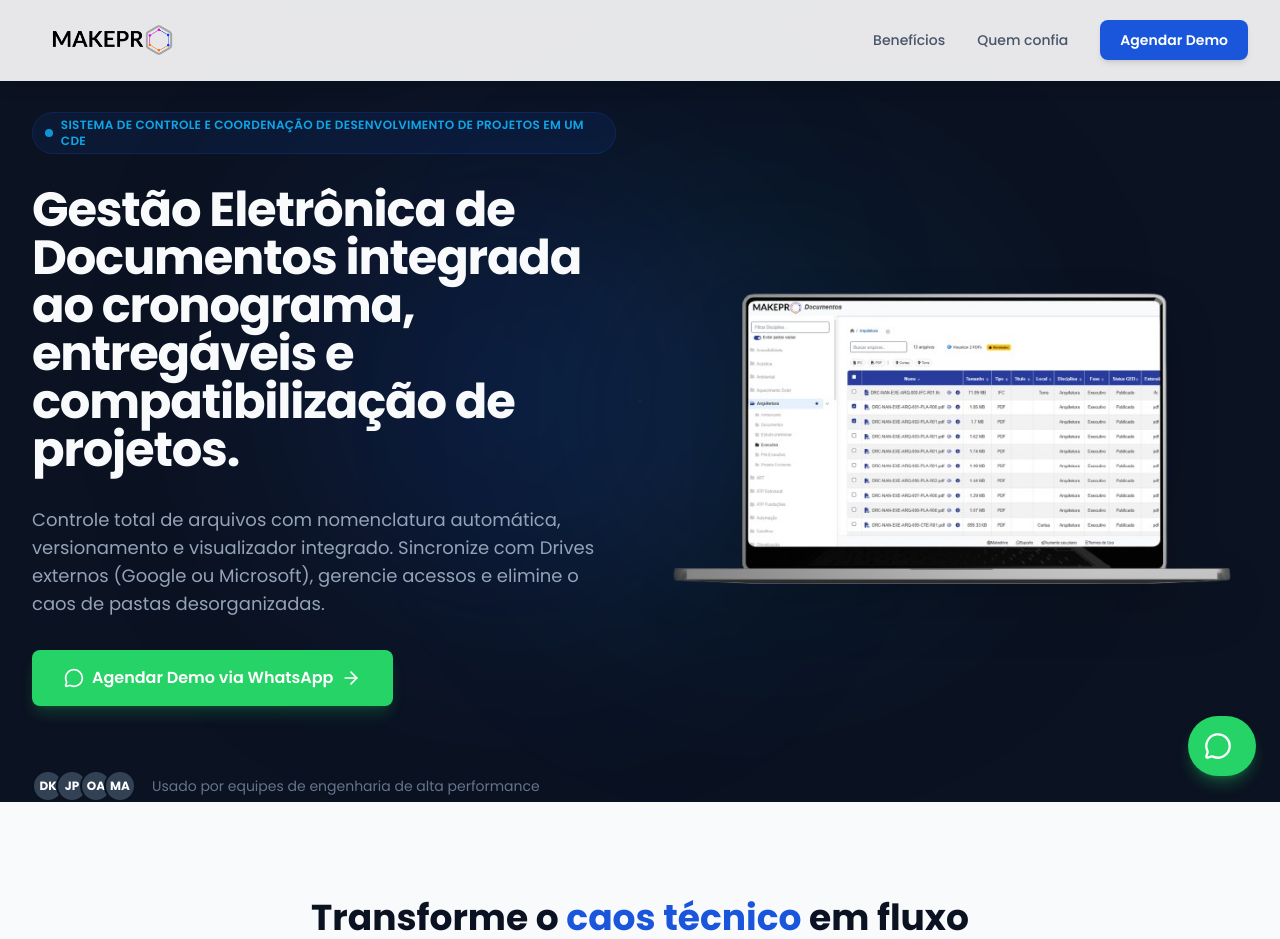
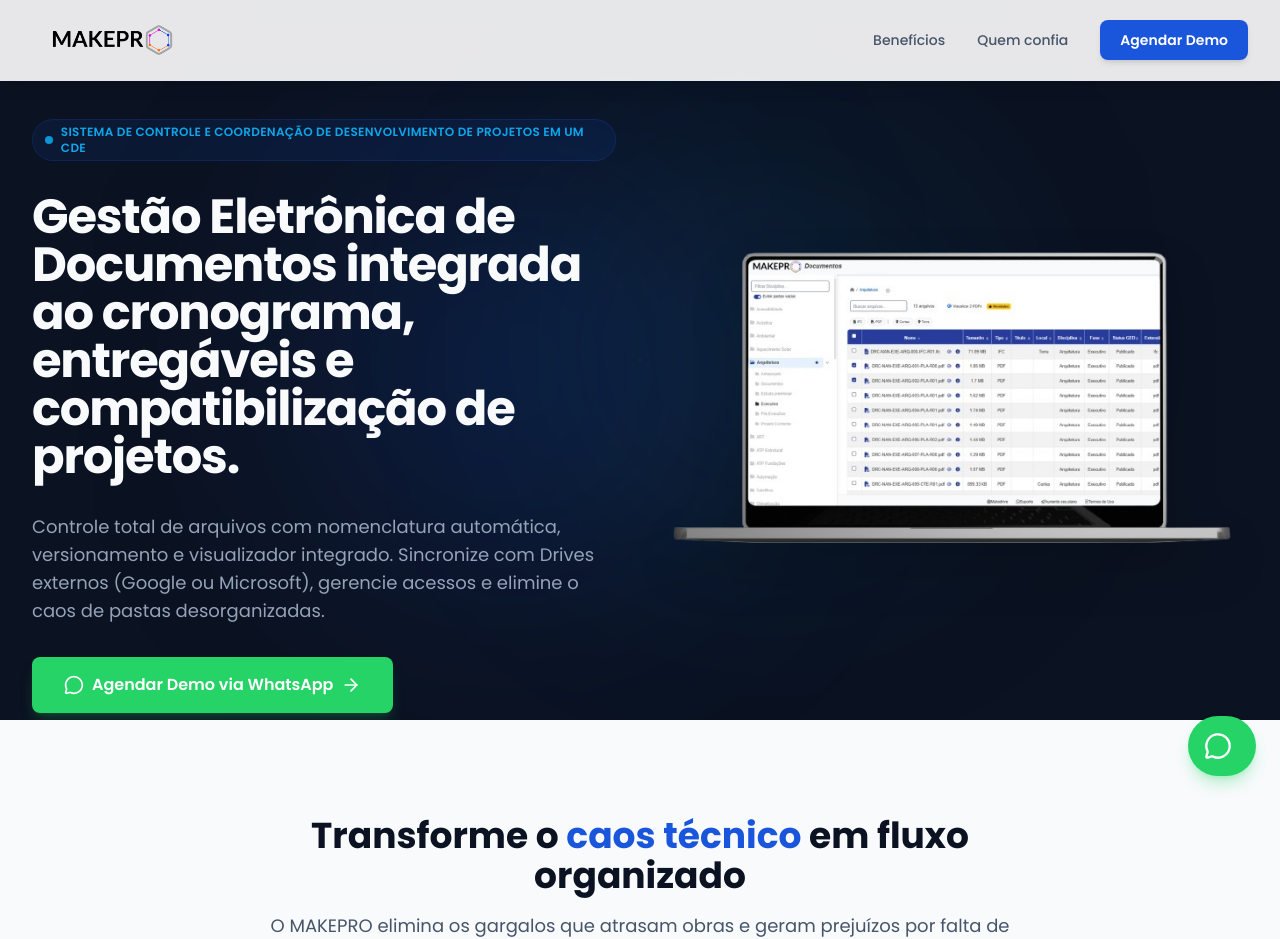
Before and after one commit to VoaNegocio/makedrive-lp, a React (Vite) app: page / in a window 1280 px wide. Shown: the top 939 px of the page. Built offline with nearby package versions, Linux system fonts and the light colour scheme.

Commit message:
caro programador que pegar esse software futuramente, esse é um desabafo, vai tomar no cu esse filho da puta da DRC e da Make, que ele sente o cu na ponta da torre eiffell por 30 minutos  com o

```diff
--- a/src/components/Hero.jsx
+++ b/src/components/Hero.jsx
@@ -62,16 +62,7 @@
 
 
 
-                    <div className="pt-4 lg:pt-8 flex items-center justify-center lg:justify-start gap-4 text-sm text-slate-500">
-                        <div className="flex -space-x-2">
-                            {[1, 2, 3, 4].map(i => (
-                                <div key={i} className="w-8 h-8 rounded-full bg-slate-700 border-2 border-brand-dark flex items-center justify-center text-xs text-white font-bold">
-                                    {['DK', 'JP', 'OA', 'MA'][i - 1]}
-                                </div>
-                            ))}
-                        </div>
-                        <p>Usado por equipes de engenharia de alta performance</p>
-                    </div>
+
                 </div>
 
                 {/* Right Visual (Mockup) */}
```
